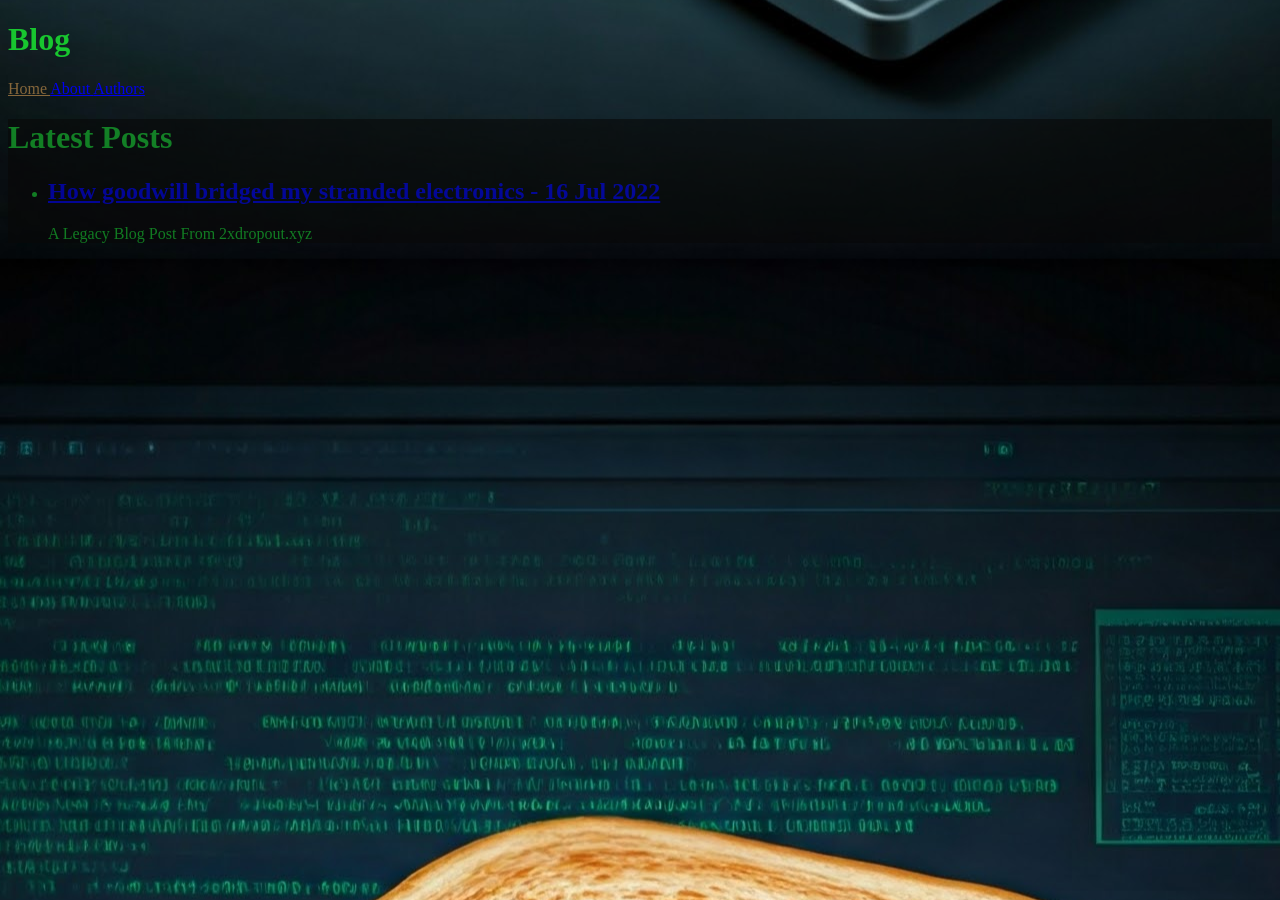
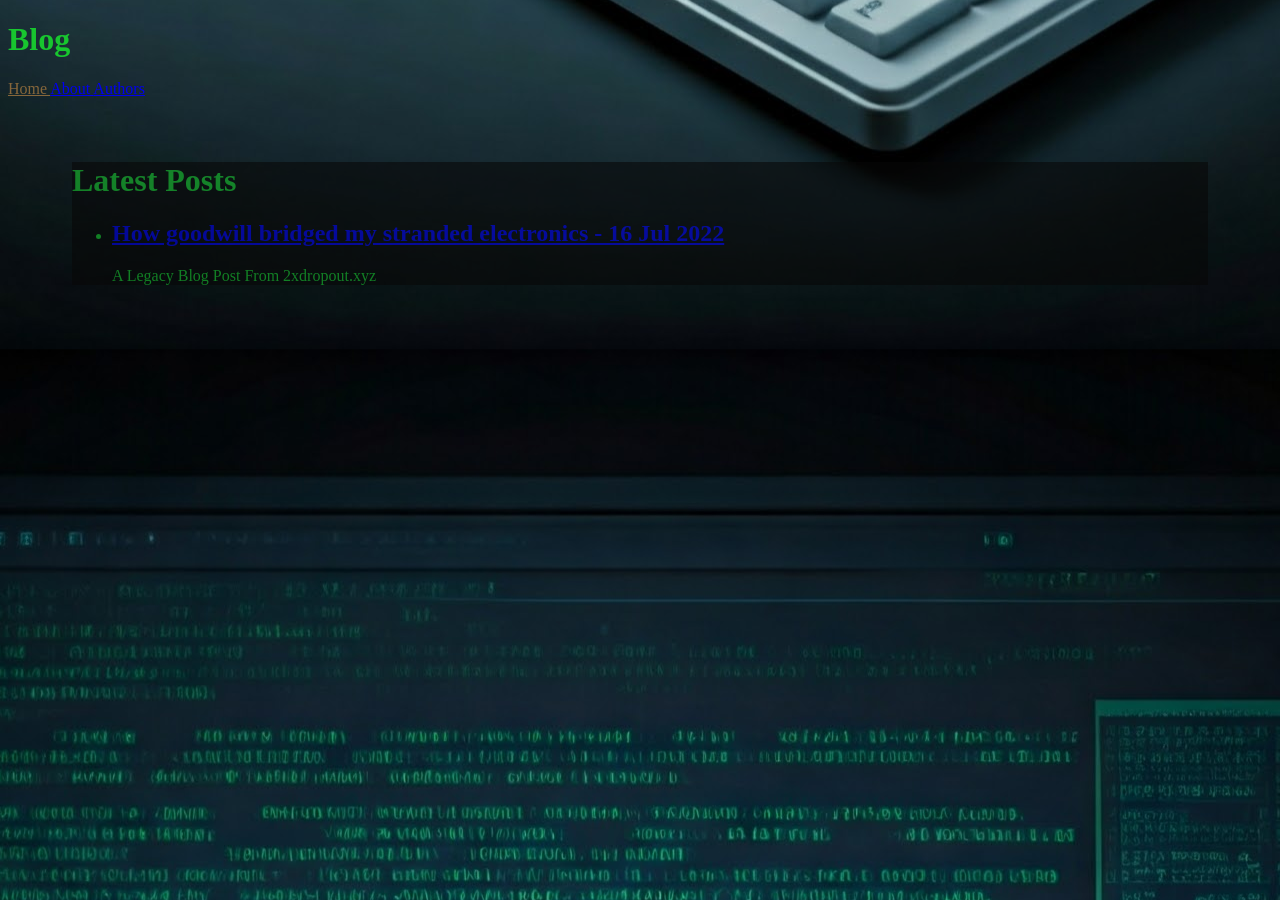
Before and after one commit to Philip-Otter/pbandt.github.io, a Jekyll site: the page built from index.html, in a window 1280 px wide. Built offline with Jekyll 4.4.1, drawn with Linux system fonts in a browser that asks for light colours.

Commit message:
Update main.css

```diff
--- a/assets/css/main.css
+++ b/assets/css/main.css
@@ -5,7 +5,7 @@ body {
   color: #18c62f;
 }
 div.readBox {
-  margin: 5hw;
+  margin: 5vw;
   background-color: #080808;
   opacity: 0.6;
 }
```
